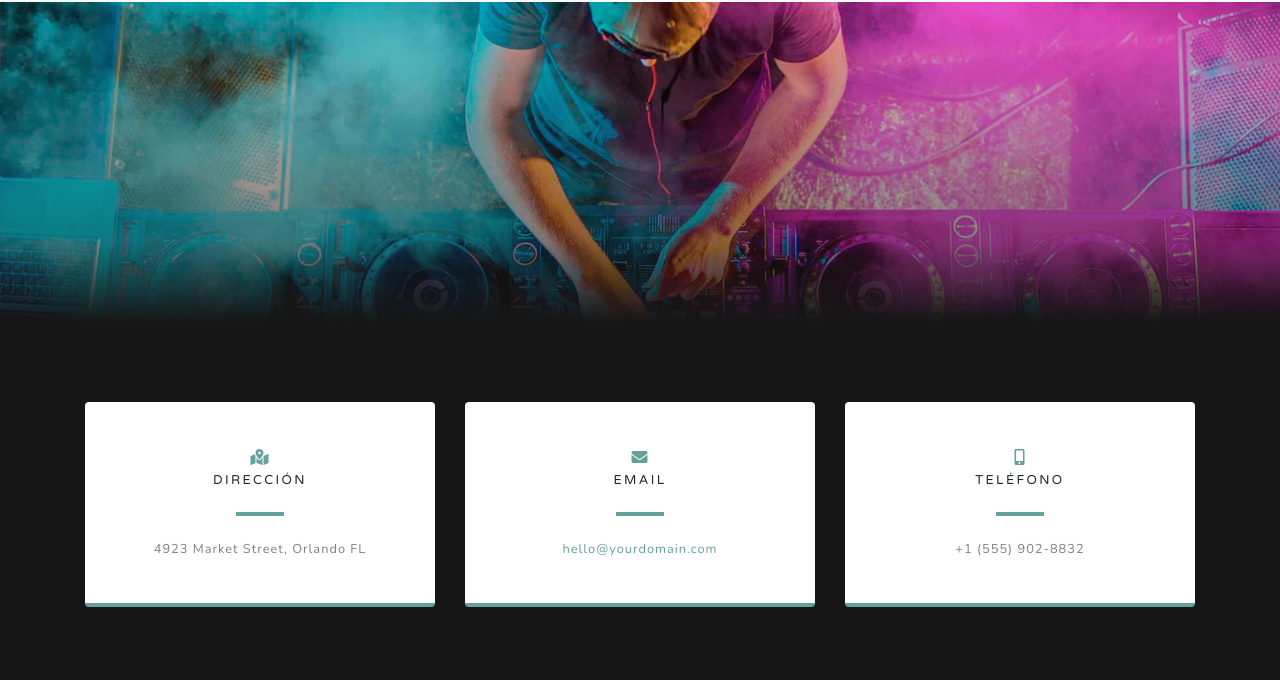
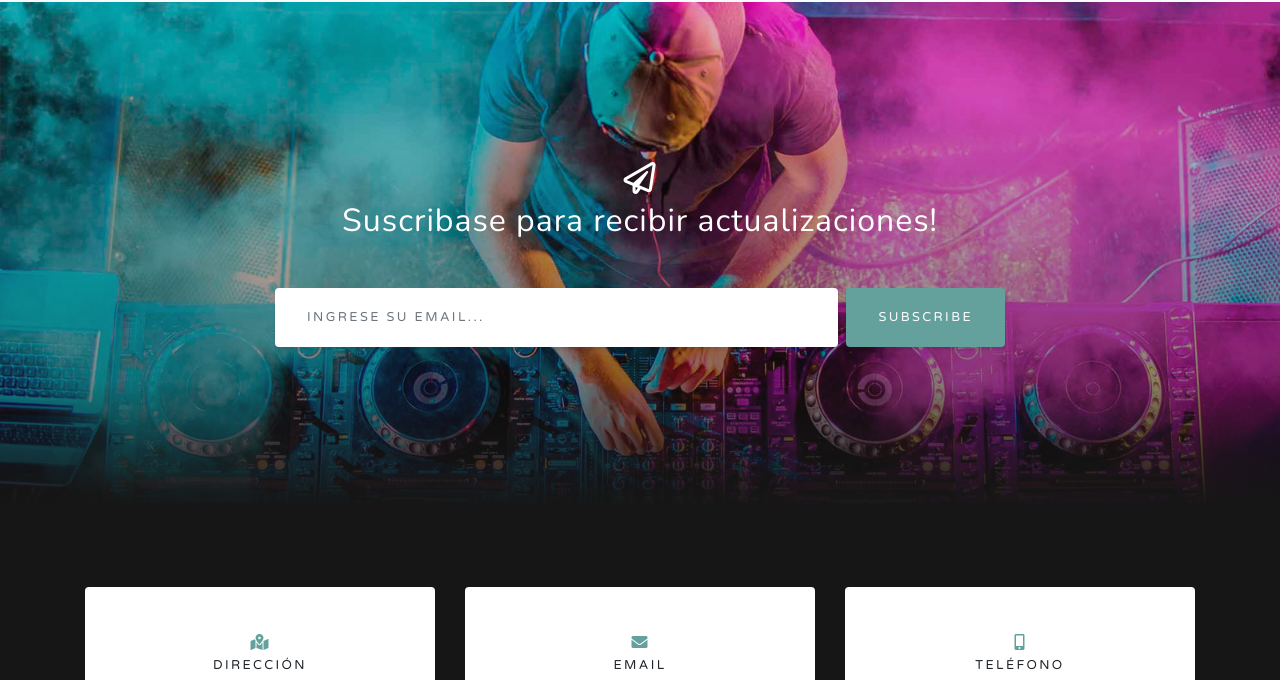
Before and after one commit to Sol913/MiPaginaWEB, a plain HTML site: page index.html in a window 1280 px wide. Shown: the part 3121-3801 px from the top of the page. Drawn offline with nearby package versions, Linux system fonts and the light colour scheme.

Commit message:
Update index.html

```diff
--- a/index.html
+++ b/index.html
@@ -131,10 +131,21 @@
     </div>
   </section>
 
-   <!-- Signup Section -->
+    <!-- Sección de registro -->
   <section id="signup" class="signup-section">
     <div class="container">
       <div class="row">
+        <div class="col-md-10 col-lg-8 mx-auto text-center">
+
+          <i class="far fa-paper-plane fa-2x mb-2 text-white"></i>
+          <h2 class="text-white mb-5">Suscribase para recibir actualizaciones!</h2>
+
+          <form class="form-inline d-flex">
+            <input type="email" class="form-control flex-fill mr-0 mr-sm-2 mb-3 mb-sm-0" id="inputEmail" placeholder="Ingrese su email...">
+            <button type="submit" class="btn btn-primary mx-auto">Subscribe</button>
+          </form>
+
+        </div>
       </div>
     </div>
   </section>
```
